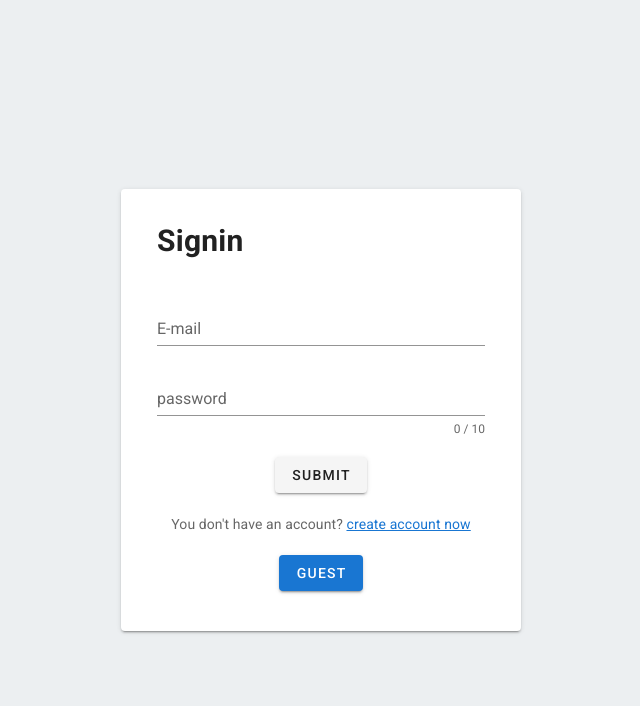
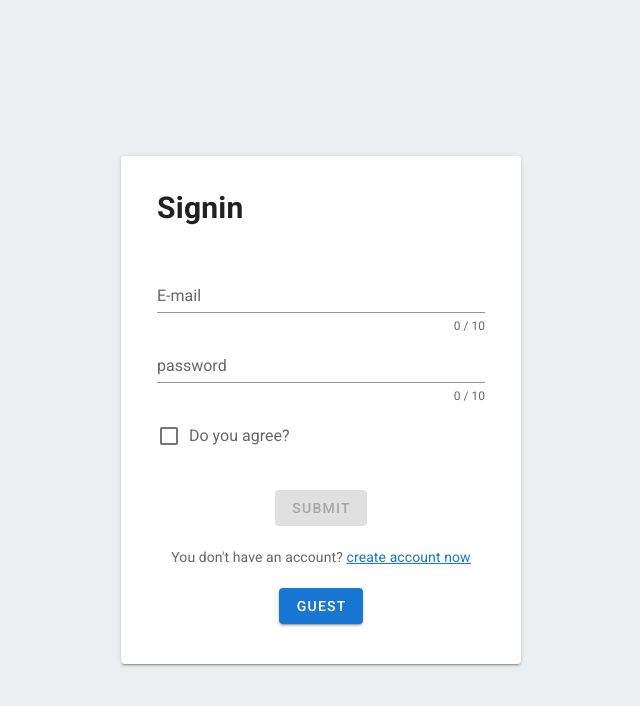
Before and after one commit to serpedious/automatic-trading-system, a Nuxt app in the folder front/: page /auth/signin in a window 1280 px wide. Shown: the top 706 px of the page, without its empty margins (319-959 px from the left). Built offline with nearby package versions, Linux system fonts and the light colour scheme.

Commit message:
add validation and modify header

```diff
--- a/front/components/organisms/Header.vue
+++ b/front/components/organisms/Header.vue
@@ -55,7 +55,10 @@
       <v-toolbar-title>Automatic Trading system</v-toolbar-title>
 
       <v-spacer></v-spacer>
-      {{ user.email }}
+      <div class="pr-5">
+        Balance(JPY): {{ balance }} JPY
+      </div>
+      {{ user }}
       <v-menu
         bottom
         left
@@ -67,7 +70,7 @@
             v-bind="attrs"
             v-on="on"
           >
-            <v-icon>mdi-dots-vertical</v-icon>
+          <v-icon>mdi-account-circle</v-icon>
           </v-btn>
         </template>
 
@@ -104,15 +107,24 @@ export default {
       { title: 'CSV', icon: 'mdi-file-delimited-outline', to: '/dashboard/csv' },
     ],
     user: "",
+    balance: 0,
   }),
   mounted () {
         this.getUser();
+        this.getBalance();
     },
    methods: {
     getUser: async function () {
       let res = await axios.get(process.env.API_BASE_URL + '/getuser')
       this.user = res.data
-    }
+      let email = this.user["email"]
+      this.user = email.toUpperCase()
+    },
+    getBalance: async function () {
+      let res = await axios.get(process.env.API_BASE_URL + '/balance')
+      this.balance = res.data
+      this.balance = this.balance[0]["available"]
+    },
   }
 }
 </script>
--- a/front/pages/auth/signin.vue
+++ b/front/pages/auth/signin.vue
@@ -9,21 +9,33 @@
           <v-text-field
             v-model="email"
             label="E-mail"
+            :error-messages="emailErrors"
             required
+            :counter="10"
             @input="$v.email.$touch()"
             @blur="$v.email.$touch()"
           ></v-text-field>
           <v-text-field
             v-model="password"
             :counter="10"
+            :error-messages="passwordErrors"
             label="password"
             required
             @input="$v.password.$touch()"
             @blur="$v.password.$touch()"
           ></v-text-field>
+          <v-checkbox
+            v-model="checkbox"
+            :error-messages="checkboxErrors"
+            label="Do you agree?"
+            required
+            @change="$v.checkbox.$touch()"
+            @blur="$v.checkbox.$touch()"
+          ></v-checkbox>
           <v-btn
             class="ma-5"
             @click="apiSignin"
+            :disabled="password=='' || email=='' || checkbox === false"
           >
             submit
           </v-btn>
@@ -44,19 +56,55 @@
 </template>
 
 <script>
+import { validationMixin } from 'vuelidate'
+import { required, maxLength } from 'vuelidate/lib/validators'
 import axios from 'axios'
 axios.defaults.withCredentials = true;
 export default {
+   mixins: [validationMixin],
+    validations: {
+      email: { required, maxLength: maxLength(10) },
+      password: { required, maxLength: maxLength(10) },
+      checkbox: {
+        checked (val) {
+          return val
+        },
+      },
+    },
   name: 'Signin',
   data: function () {
     return {
       token: '',
       email: '',
       password: '',
+      checkbox: false,
     }
   },
+   computed: {
+      checkboxErrors () {
+        const errors = []
+        if (!this.$v.checkbox.$dirty) return errors
+        !this.$v.checkbox.checked && errors.push('You must agree to continue!')
+        return errors
+      },
+      emailErrors () {
+        const errors = []
+        if (!this.$v.password.$dirty) return errors
+        !this.$v.email.maxLength && errors.push('Email must be at most 10 characters long')
+        !this.$v.email.required && errors.push('Email is required.')
+        return errors
+      },
+      passwordErrors () {
+        const errors = []
+        if (!this.$v.password.$dirty) return errors
+        !this.$v.password.maxLength && errors.push('Password must be at most 10 characters long')
+        !this.$v.password.required && errors.push('Password is required.')
+        return errors
+      },
+    },
   methods: {
       apiSignin: async function() {
+        this.$v.$touch()
         let res = await axios.post(process.env.API_BASE_URL + "/signin", {
             email: this.email,
             password: this.password,
--- a/front/pages/auth/signup.vue
+++ b/front/pages/auth/signup.vue
@@ -8,22 +8,34 @@
         <form>
           <v-text-field
             v-model="email"
+            :counter="10"
             label="E-mail"
             required
+            :error-messages="emailErrors"
             @input="$v.email.$touch()"
             @blur="$v.email.$touch()"
           ></v-text-field>
           <v-text-field
             v-model="password"
             :counter="10"
+            :error-messages="passwordErrors"
             label="password"
             required
             @input="$v.password.$touch()"
             @blur="$v.password.$touch()"
           ></v-text-field>
+          <v-checkbox
+            v-model="checkbox"
+            :error-messages="checkboxErrors"
+            label="Do you agree?"
+            required
+            @change="$v.checkbox.$touch()"
+            @blur="$v.checkbox.$touch()"
+          ></v-checkbox>
           <v-btn
             class="ma-5"
             @click="apiSignup"
+            :disabled="password=='' || email=='' || checkbox === false"
           >
             create
           </v-btn>
@@ -38,16 +50,52 @@
 
 <script>
 import axios from 'axios'
+import { validationMixin } from 'vuelidate'
+import { required, maxLength } from 'vuelidate/lib/validators'
 export default {
+   mixins: [validationMixin],
+    validations: {
+      email: { required, maxLength: maxLength(10) },
+      password: { required, maxLength: maxLength(10) },
+      checkbox: {
+        checked (val) {
+          return val
+        },
+      },
+    },
   name: 'Signup',
   data () {
     return {
       email: '',
-      password: ''
+      password: '',
+      checkbox: false,
     }
   },
+   computed: {
+      checkboxErrors () {
+        const errors = []
+        if (!this.$v.checkbox.$dirty) return errors
+        !this.$v.checkbox.checked && errors.push('You must agree to continue!')
+        return errors
+      },
+      emailErrors () {
+        const errors = []
+        if (!this.$v.password.$dirty) return errors
+        !this.$v.email.maxLength && errors.push('Email must be at most 10 characters long')
+        !this.$v.email.required && errors.push('Email is required.')
+        return errors
+      },
+      passwordErrors () {
+        const errors = []
+        if (!this.$v.password.$dirty) return errors
+        !this.$v.password.maxLength && errors.push('Password must be at most 10 characters long')
+        !this.$v.password.required && errors.push('Password is required.')
+        return errors
+      },
+    },
   methods: {
       apiSignup: async function() {
+        this.$v.$touch()
         let res = await axios.post(process.env.API_BASE_URL + "/signup", {
             email: this.email,
             password: this.password
--- a/front/pages/dashboard/editpass.vue
+++ b/front/pages/dashboard/editpass.vue
@@ -49,7 +49,6 @@
 
   export default {
     mixins: [validationMixin],
-
     validations: {
       password: { required, maxLength: maxLength(10) },
       checkbox: {
```
Also changed, not shown: 1 other file (tests, documents, lock files or other folders).
